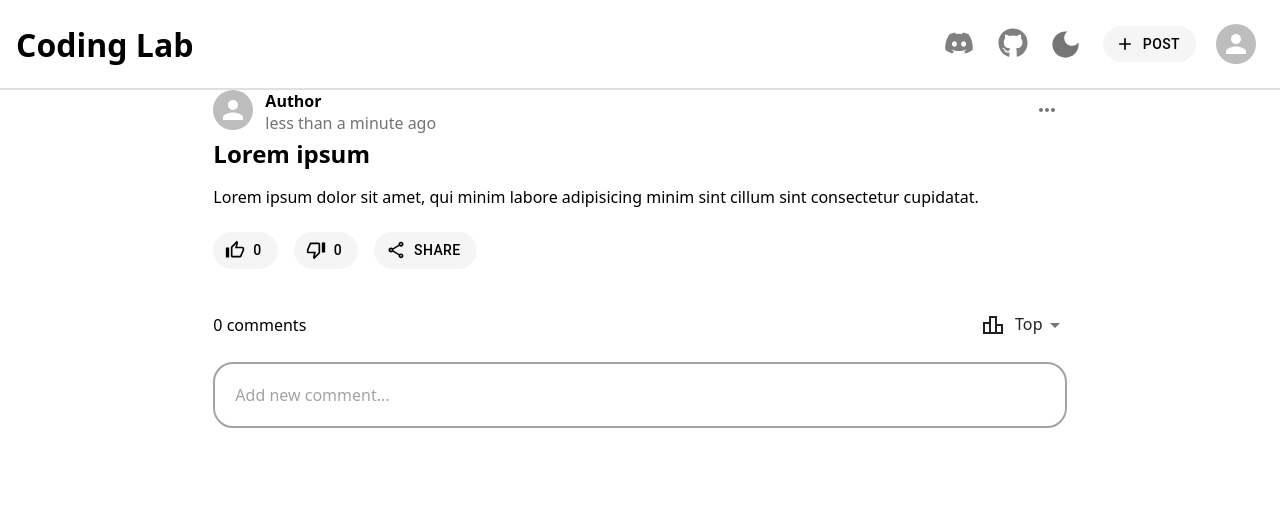
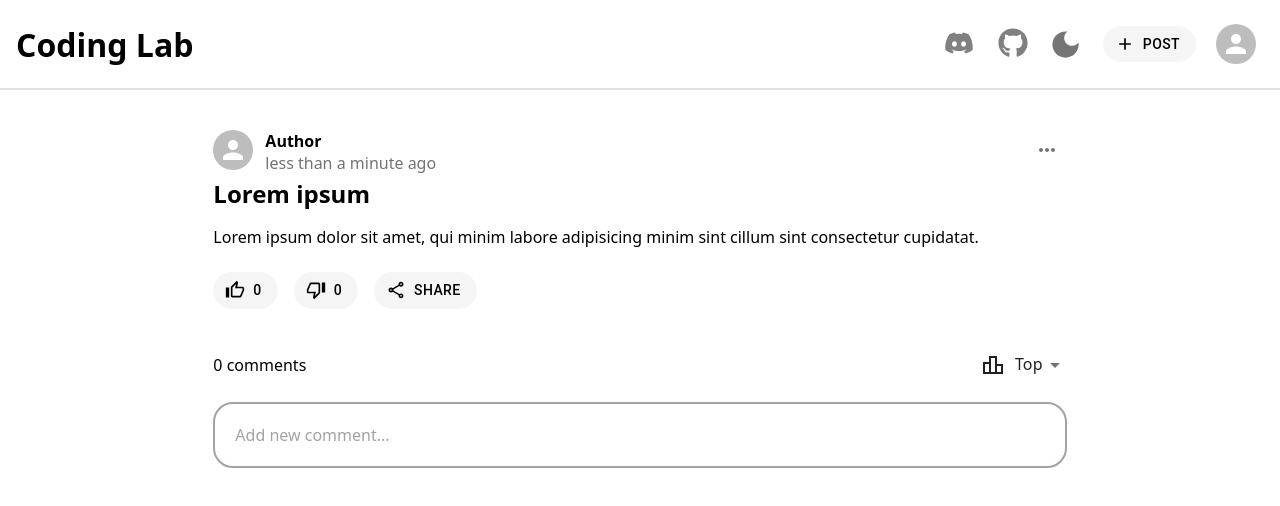
Before and after one commit to abiriadev/coding-lab, a React (Vite) app in the folder apps/frontend/: page /posts/1 in a window 1280 px wide. Shown: the top 506 px of the page. Built offline with nearby package versions, Linux system fonts and the light colour scheme.

Commit message:
chore: wip

```diff
--- a/apps/frontend/src/routes/post.tsx
+++ b/apps/frontend/src/routes/post.tsx
@@ -11,6 +11,7 @@ export const PostPage = () => {
 
 	return (
 		<Layout>
+			<div className="h-10"></div>
 			<Post
 				title={postdata.title}
 				content={postdata.content}
```
